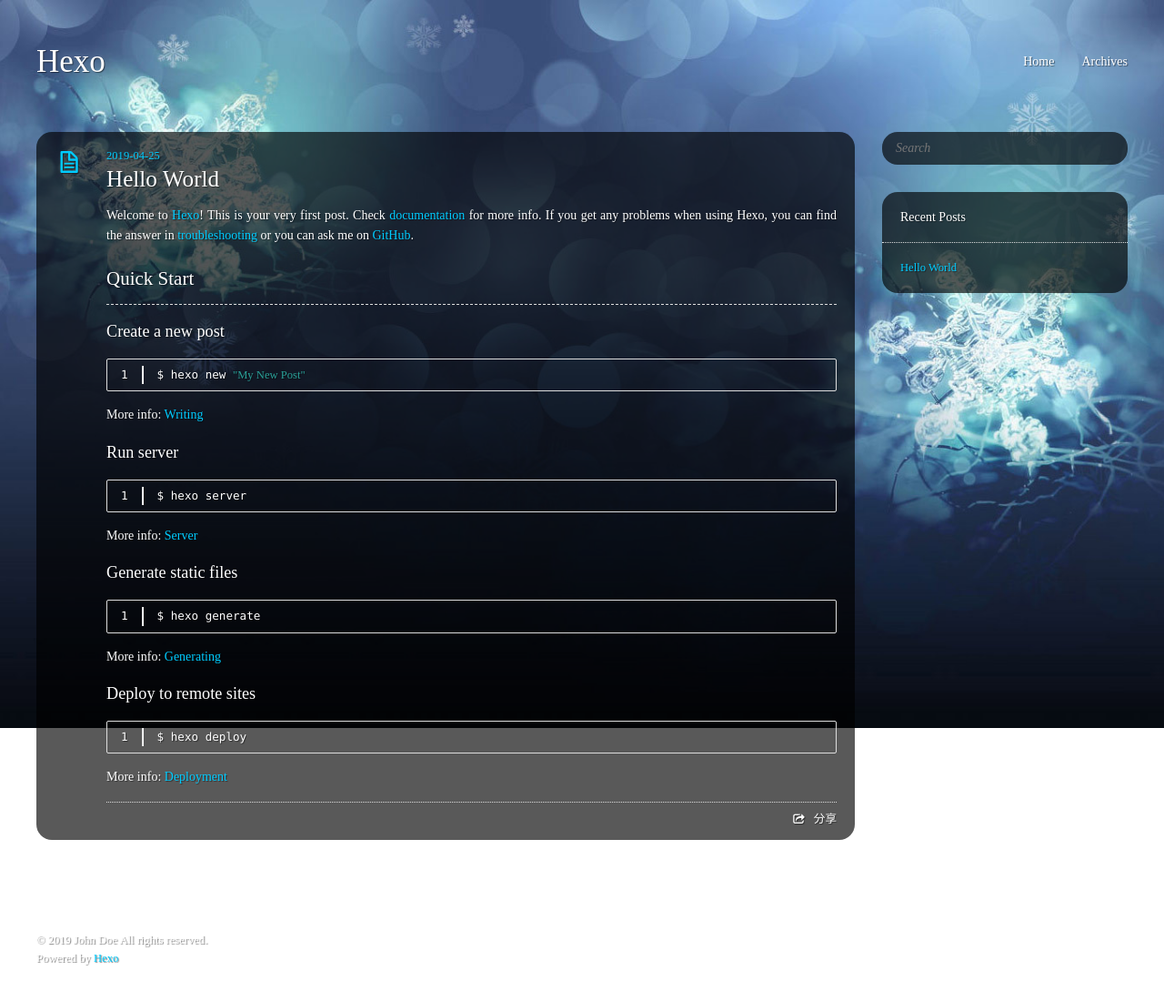
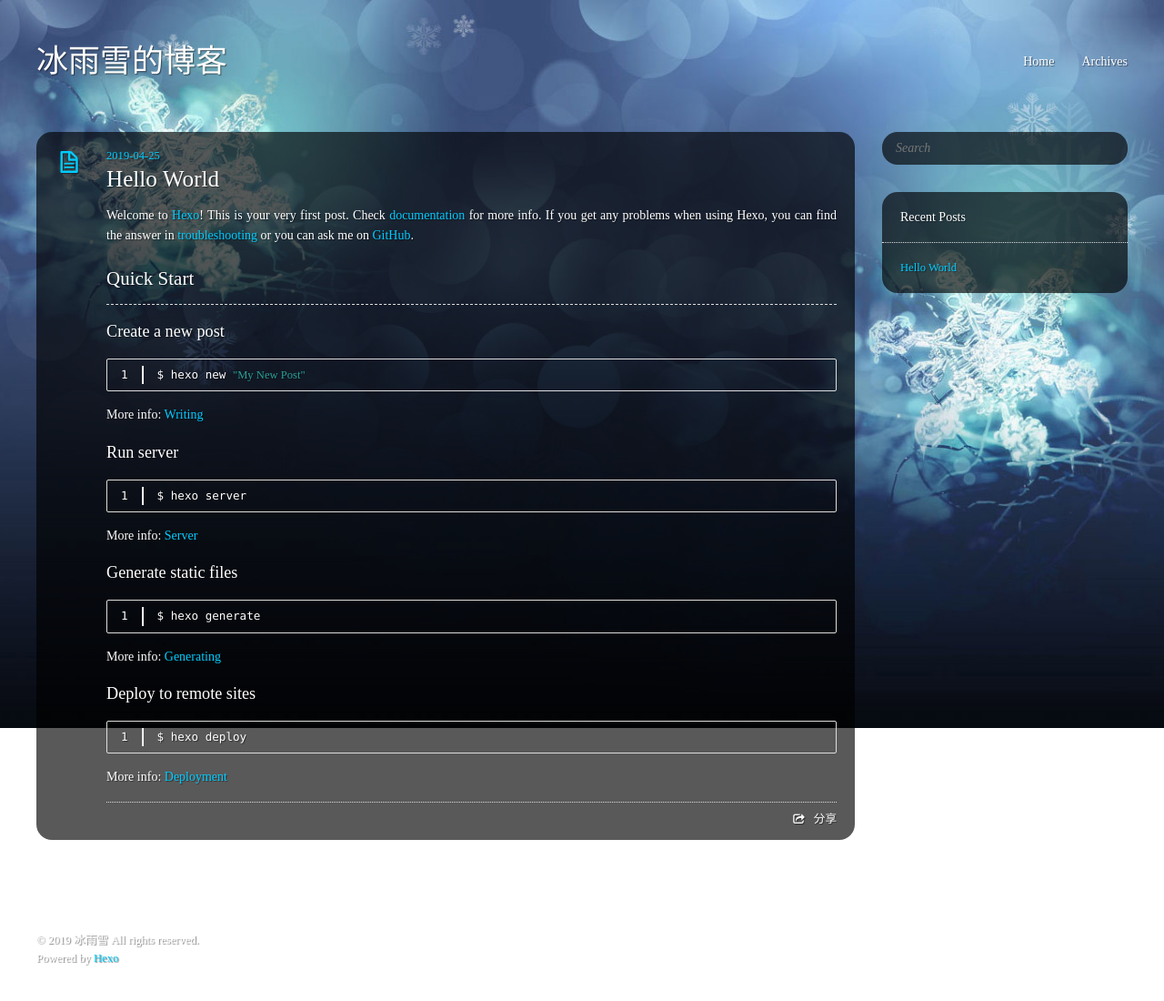
Before and after one commit to AyaneNight/AyaneNight.github.io, a plain HTML site: page index.html in a window 1280 px wide. Shown: the whole page at 91% size. Drawn offline with Linux system fonts and the light colour scheme; a script that the page names is missing.

Commit message:
Site updated: 2019-04-28 12:29:39

```diff
--- a/index.html
+++ b/index.html
@@ -3,9 +3,11 @@
 <head><meta name="generator" content="Hexo 3.8.0">
   <meta charset="utf-8">
 
-  <title>Hexo</title>
-  <meta name="author" content="John Doe">
+  <title>冰雨雪的博客</title>
+  <meta name="author" content="冰雨雪">
 
+
+  <meta name="description" content="一个学生党制作的博客">
 
 
 
@@ -13,7 +15,7 @@
   <meta name="viewport" content="width=device-width, initial-scale=1, maximum-scale=1">
 
 
-  <meta property="og:site_name" content="Hexo">
+  <meta property="og:site_name" content="冰雨雪的博客">
 
 
 
@@ -26,7 +28,7 @@
   <link href="/css/images/favicon.ico" rel="icon">
 
 
-  <link rel="alternate" href="/atom.xml" title="Hexo" type="application/atom+xml">
+  <link rel="alternate" href="/atom.xml" title="冰雨雪的博客" type="application/atom+xml">
   <link rel="stylesheet" href="/css/style.css" media="screen" type="text/css">
   <!--[if lt IE 9]><script src="//html5shiv.googlecode.com/svn/trunk/html5.js"></script><![endif]-->
 
@@ -40,7 +42,7 @@
 
 <body>
   <header id="header" class="inner"><div class="alignleft">
-  <h1><a href="/">Hexo</a></h1>
+  <h1><a href="/">冰雨雪的博客</a></h1>
   <h2><a href="/"></a></h2>
 </div>
 <nav id="main-nav" class="alignright">
@@ -139,7 +141,7 @@
   <footer id="footer" class="inner"><div class="alignleft">
   <p>
 
-  &copy; 2019 John Doe
+  &copy; 2019 冰雨雪
 
   All rights reserved.</p>
   <p>Powered by <a href="http://hexo.io/" target="_blank">Hexo</a></p>
```
Also changed, not shown: 2019/04/25/hello-world/index.html (+7 -7 lines), archives/2019/04/index.html (+8 -6 lines), archives/2019/index.html (+8 -6 lines), archives/index.html (+8 -6 lines).
